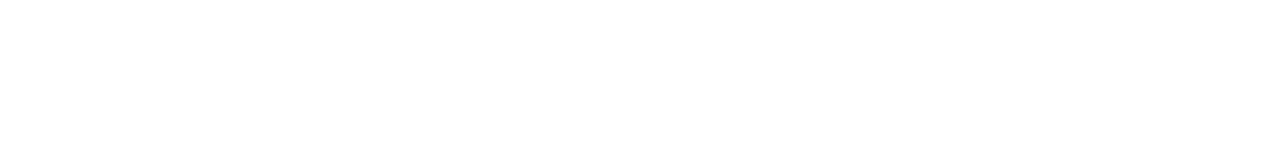
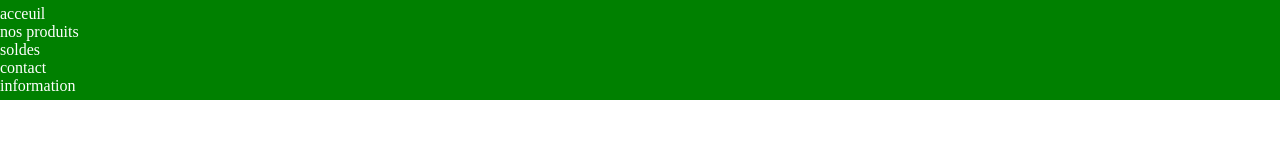
Before and after one commit to manoj29k/HTML_CSS_26-FEVRIER_1-MARS-2024, a plain HTML site: page css-flexbox/view/practice-flexbox.html in a window 1280 px wide. Drawn offline with Linux system fonts and the light colour scheme.

Commit message:
last commit 29/02/2024

```diff
--- a/css-flexbox/assets/css/practice-flexbox.css
+++ b/css-flexbox/assets/css/practice-flexbox.css
@@ -0,0 +1,15 @@
+*{
+    margin: 0;
+    padding: 0;
+    box-sizing: border-box;
+
+}
+
+header{
+    background-color: green;
+    color: #fff;
+    height: 100px;
+    display: flex;
+    align-items: center;
+
+}
--- a/css-flexbox/view/practice-flexbox.html
+++ b/css-flexbox/view/practice-flexbox.html
@@ -7,6 +7,15 @@
     <link rel="stylesheet" href="/assets/css/practice-flexbox.css">
 </head>
 <body>
+<header>
+    <nav>
+        <div class="menu">acceuil</div>
+        <div class="menu">nos produits</div>
+        <div class="menu">soldes</div>
+        <div class="menu">contact</div>
+        <div class="menu">information</div>
+    </nav>
+</header>
 
 </body>
 </html>
```
